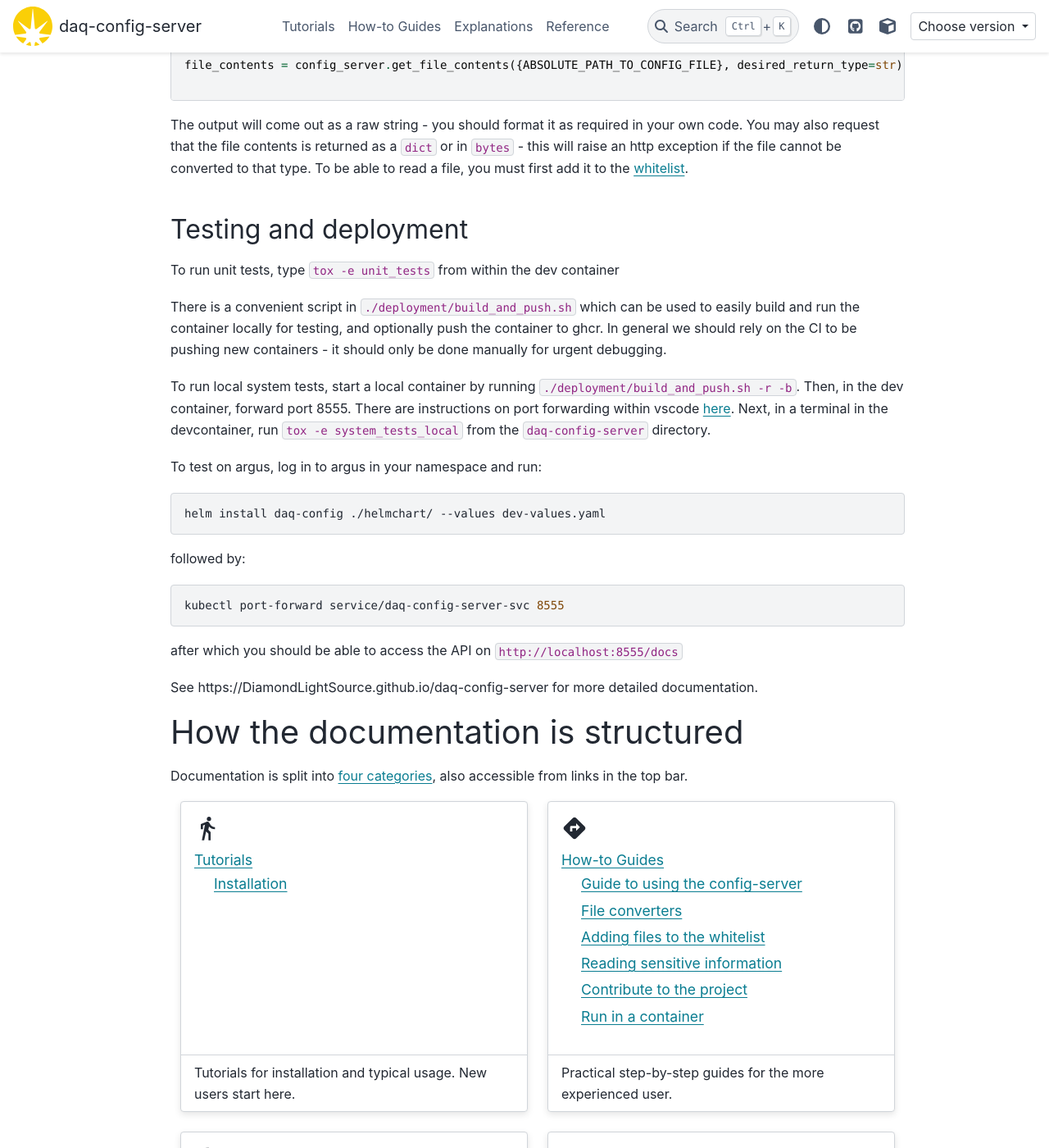
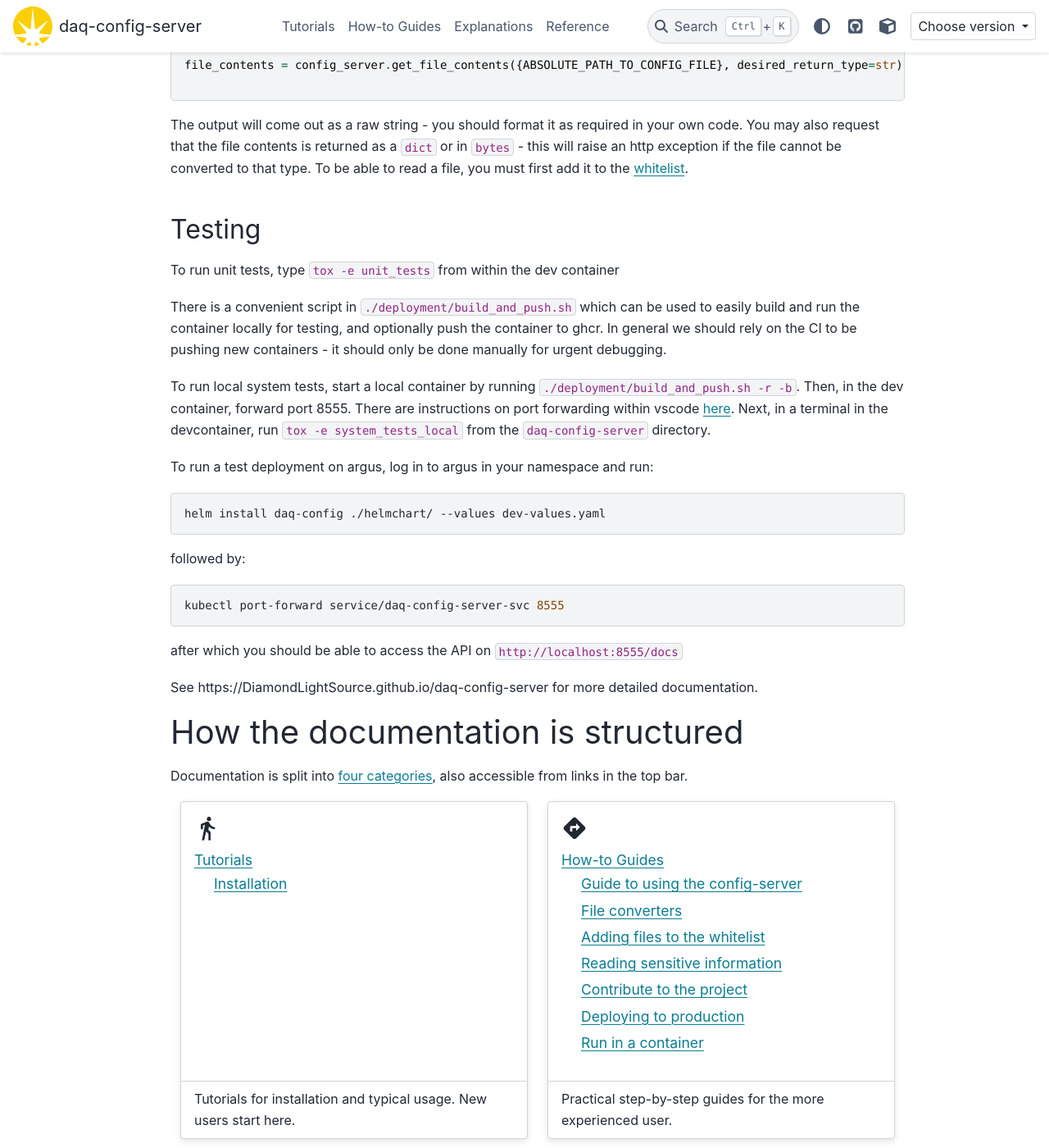
Before and after one commit to DiamondLightSource/daq-config-server, a Sphinx documentation site: the page built from docs/index.md, in a window 1280 px wide and 1400 px high, scrolled down 535 px. Shown: the whole window at 82% size. Built offline with Sphinx 7.4.7 and the PyData theme 0.15.4, drawn with Linux system fonts in a browser that asks for light colours; pages that are not in the unit, such as notebooks, are missing from menus; the version number could not be read and is left out.

Commit message:
Add release/deploy docs (#149)
* Add release/deploy docs

* Add merge request step for deployment process

Added a step for merging as a merge request with approval requirement.

* Update release instructions for Chart.yaml versioning

Clarified instruction for updating Chart.yaml with version numbers.

* Update release and deploy instructions

Clarified the automatic update process for argoCD version.

* Update docs/how-to/release-and-deploy.md

Co-authored-by: Jacob Williamson <jacob.williamson@diamond.ac.uk>

---------

Co-authored-by: Jacob Williamson <jacob.williamson@diamond.ac.uk>

````diff
--- a/README.md
+++ b/README.md
@@ -27,7 +27,7 @@ file_contents = config_server.get_file_contents({ABSOLUTE_PATH_TO_CONFIG_FILE},
 
 The output will come out as a raw string - you should format it as required in your own code. You may also request that the file contents is returned as a `dict` or in `bytes` - this will raise an http exception if the file cannot be converted to that type. To be able to read a file, you must first add it to the [whitelist](https://github.com/DiamondLightSource/daq-config-server/blob/main/whitelist.yaml).
 
-## Testing and deployment
+## Testing
 
 To run unit tests, type `tox -e unit_tests` from within the dev container
 
@@ -35,7 +35,7 @@ There is a convenient script in `./deployment/build_and_push.sh` which can be us
 
 To run local system tests, start a local container by running `./deployment/build_and_push.sh -r -b`. Then, in the dev container, forward port 8555. There are instructions on port forwarding within vscode [here](https://code.visualstudio.com/docs/debugtest/port-forwarding). Next, in a terminal in the devcontainer, run `tox -e system_tests_local` from the `daq-config-server` directory.
 
-To test on argus, log in to argus in your namespace and run:
+To run a test deployment on argus, log in to argus in your namespace and run:
 
 ```bash
 helm install daq-config ./helmchart/ --values dev-values.yaml
````
Also changed, not shown: docs/how-to/config-server-guide.md (+1 -1 lines), docs/how-to/release-and-deploy.md (added, +27 -0 lines).
